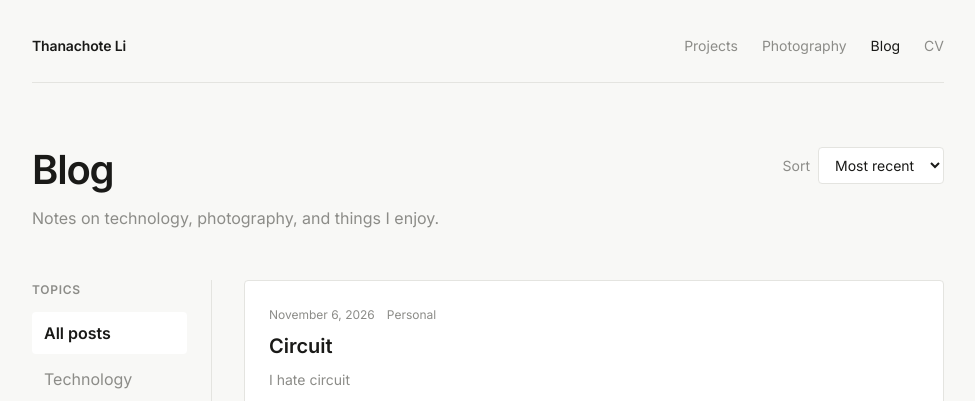
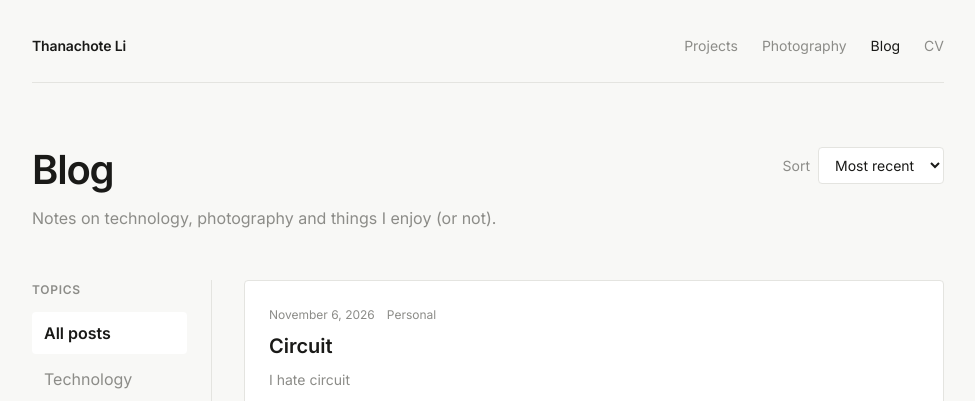
Before and after one commit to thanachoteli/thanachoteli.github.io, a Jekyll site: the page built from blog.html, in a window 1280 px wide. Shown: the top 401 px of the page, without its empty margins (152-1127 px from the left). Built offline with Jekyll 4.4.1, drawn with Linux system fonts in a browser that asks for light colours.

Commit message:
Update blog

```diff
--- a/blog.html
+++ b/blog.html
@@ -7,7 +7,7 @@ permalink: /blog.html
 <header class="blog-header">
   <div>
     <h1 class="page-title">Blog</h1>
-    <p class="page-subtitle">Notes on technology, photography, and things I enjoy.</p>
+    <p class="page-subtitle">Notes on technology, photography and things I enjoy (or not).</p>
   </div>
   <label class="blog-sort-label" for="post-sort">Sort
     <select id="post-sort" class="blog-sort">
```
Also changed, not shown: 1 other file.
